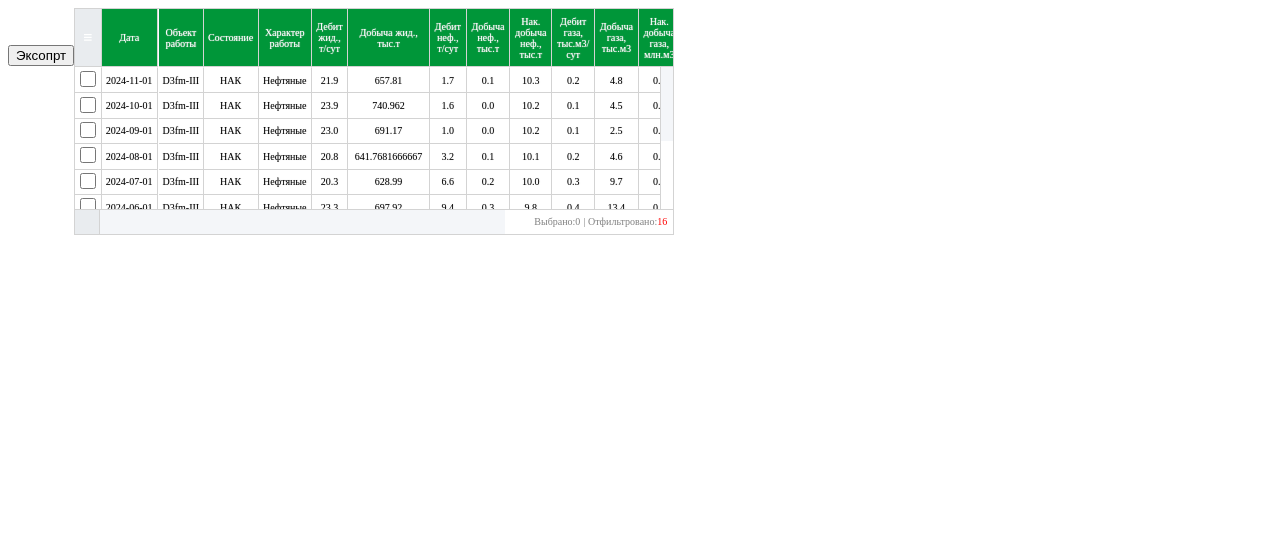
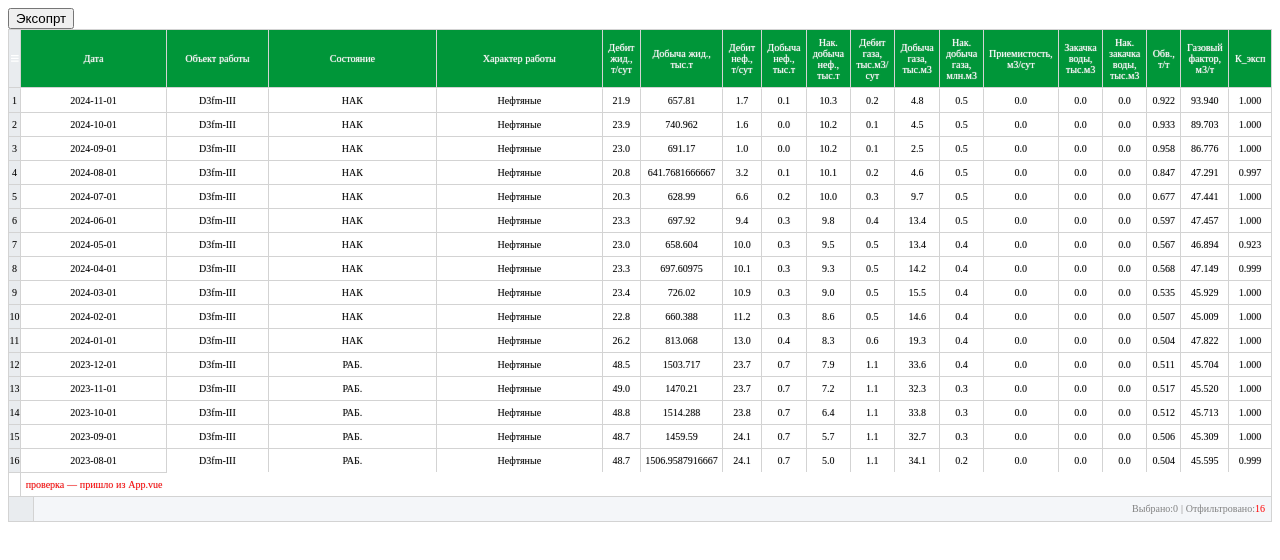
Before and after one commit to andrey-hauryk/vue-excel-table, a Vue app: page / in a window 1280 px wide. Shown: the top 560 px of the page. Built offline with nearby package versions, Linux system fonts and the light colour scheme.

Commit message:
add last row template

```diff
--- a/src/App.vue
+++ b/src/App.vue
@@ -4,13 +4,13 @@
       <ExcelTable
         v-model="tableData"
         :columns="columns"
-        height="200px"
-        width="600px"
-        selectable
-        free-select
         no-header-edit
         @onReady="handleTableReady"
-      ></ExcelTable>
+      >
+      <template #LastRow>
+        <div style="color: red">проверка — пришло из App.vue</div>
+      </template>
+    </ExcelTable>
     </div>
 </template>
 
--- a/src/components/table/VueExcelEditor.vue
+++ b/src/components/table/VueExcelEditor.vue
@@ -111,6 +111,12 @@
               </template>
               <td v-if="vScroller.buttonHeight < vScroller.height" class="last-col"></td>
             </tr>
+            <template v-if="$slots.LastRow">
+              <tr>
+                <td></td>
+                <td><slot name="LastRow"></slot></td>
+              </tr>
+            </template>
           </tbody>
 
           <tfoot>
--- a/src/components/ui/ExcelTable.vue
+++ b/src/components/ui/ExcelTable.vue
@@ -19,6 +19,9 @@
       auto-fill-width
     >
     </VueExcelColumn>
+    <template #LastRow>
+        <slot name="LastRow"></slot>
+      </template>
   </VueExcelEditor>
 </template>
 
```
